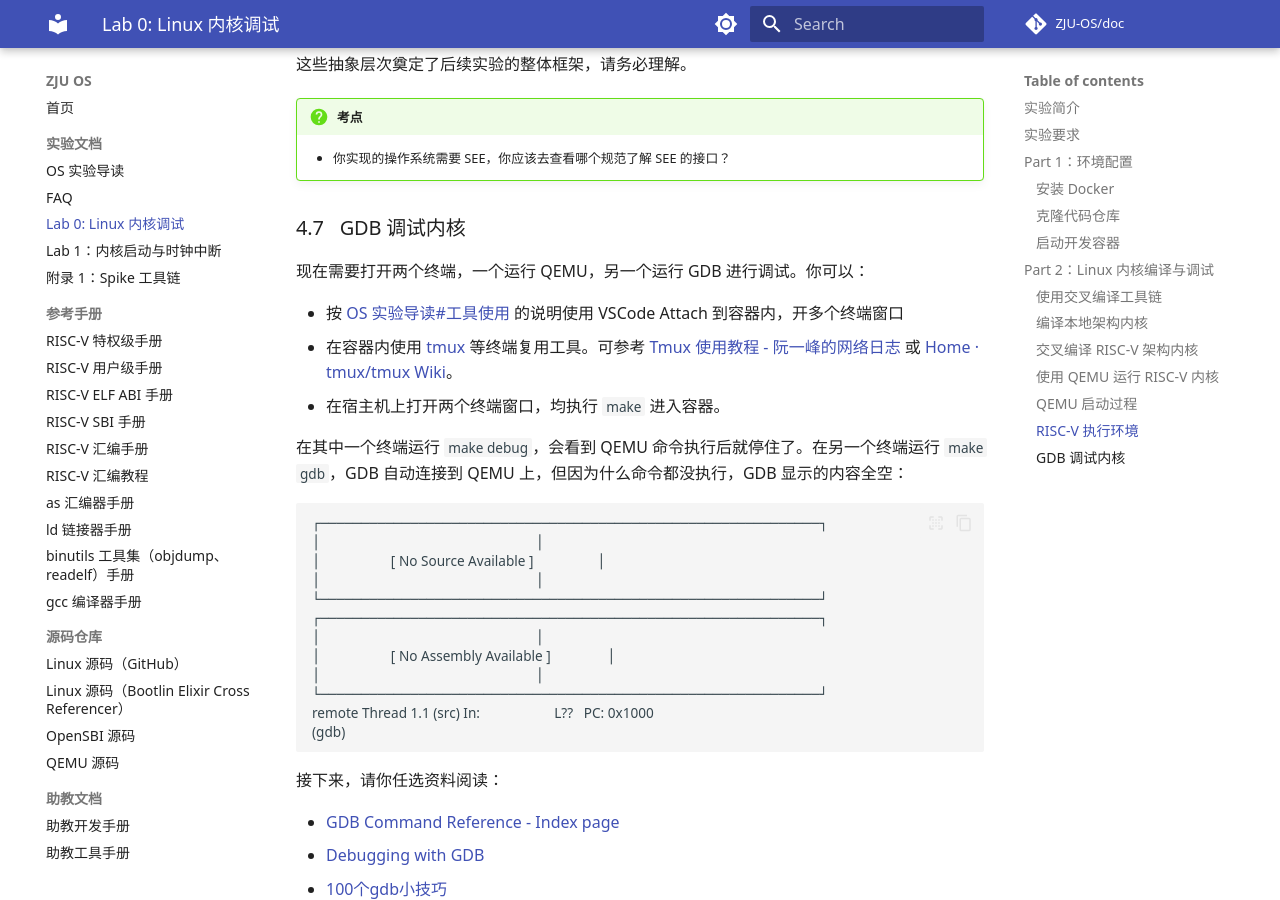
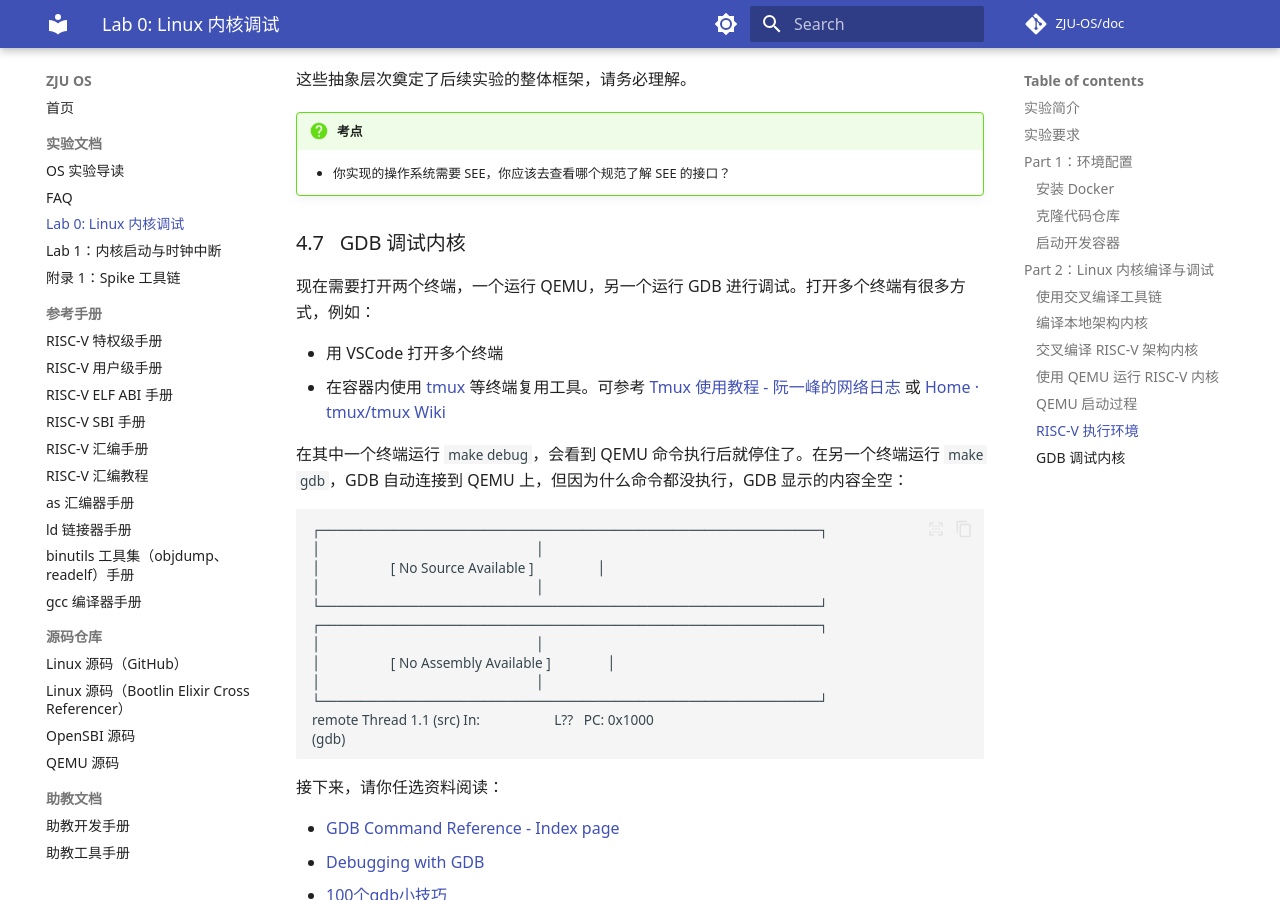
Before and after one commit to hharryz/zju-os-doc, an MkDocs documentation site: the page built from docs/lab0.md, in a window 1280 px wide and 900 px high, scrolled down 10395 px. Built offline with MkDocs 1.6.1 and Material for MkDocs 9.7.7, drawn with Linux system fonts in a browser that asks for light colours; comment, search, counter and statistics services are not loaded; some of the changed text lies outside the part shown.

Commit message:
lab0: minor fix

```diff
--- a/docs/lab0.md
+++ b/docs/lab0.md
@@ -424,11 +425,10 @@ Domain0 Next Mode           : S-mode
 
 ### GDB 调试内核
 
-现在需要打开两个终端，一个运行 QEMU，另一个运行 GDB 进行调试。你可以：
+现在需要打开两个终端，一个运行 QEMU，另一个运行 GDB 进行调试。打开多个终端有很多方式，例如：
 
-- 按 [OS 实验导读#工具使用](intro.md#工具使用) 的说明使用 VSCode Attach 到容器内，开多个终端窗口
-- 在容器内使用 [tmux](https://github.com/tmux/tmux) 等终端复用工具。可参考 [Tmux 使用教程 - 阮一峰的网络日志](https://www.ruanyifeng.com/blog/2019/10/tmux.html) 或 [Home · tmux/tmux Wiki](https://github.com/tmux/tmux/wiki)。
-- 在宿主机上打开两个终端窗口，均执行 `make` 进入容器。
+- 用 VSCode 打开多个终端
+- 在容器内使用 [tmux](https://github.com/tmux/tmux) 等终端复用工具。可参考 [Tmux 使用教程 - 阮一峰的网络日志](https://www.ruanyifeng.com/blog/2019/10/tmux.html) 或 [Home · tmux/tmux Wiki](https://github.com/tmux/tmux/wiki)
 
 在其中一个终端运行 `make debug`，会看到 QEMU 命令执行后就停住了。在另一个终端运行 `make gdb`，GDB 自动连接到 QEMU 上，但因为什么命令都没执行，GDB 显示的内容全空：
 
```
Also changed, not shown: other parts of docs/lab0.md (+3 -2 lines).
